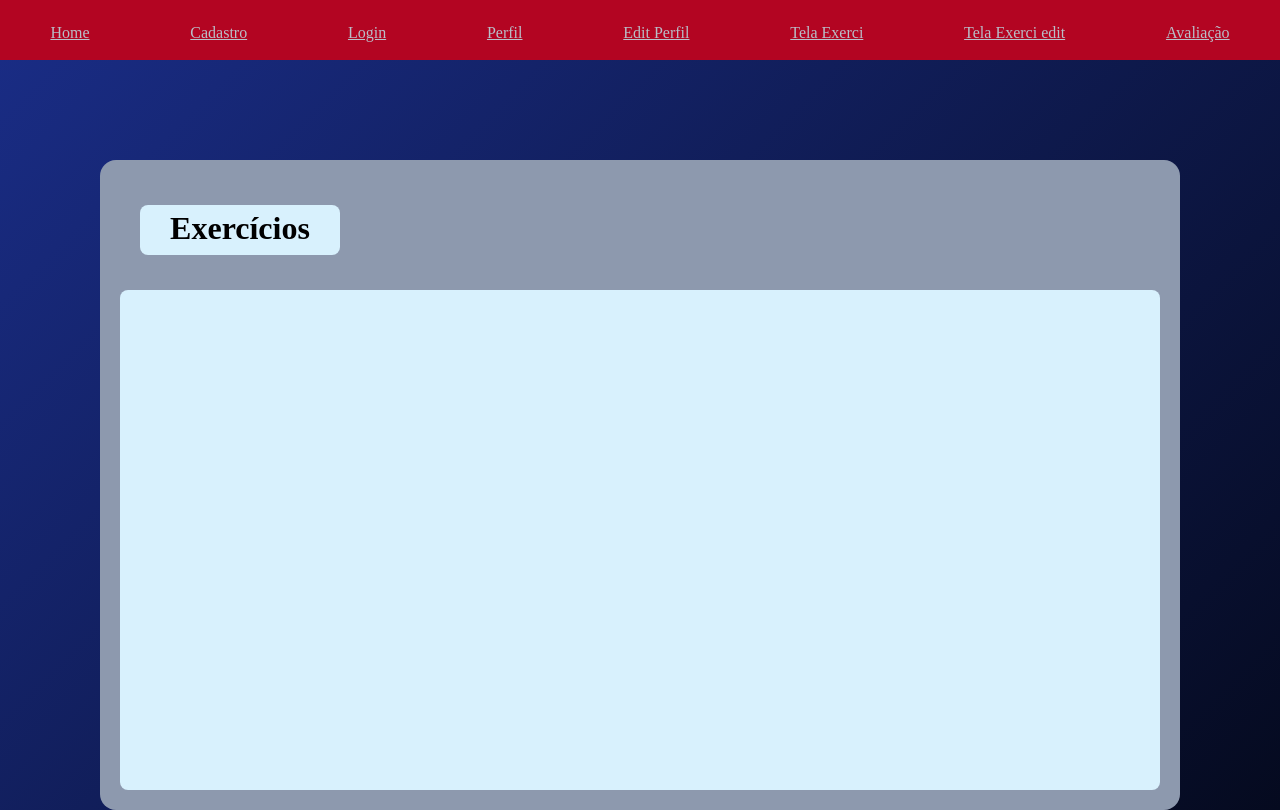
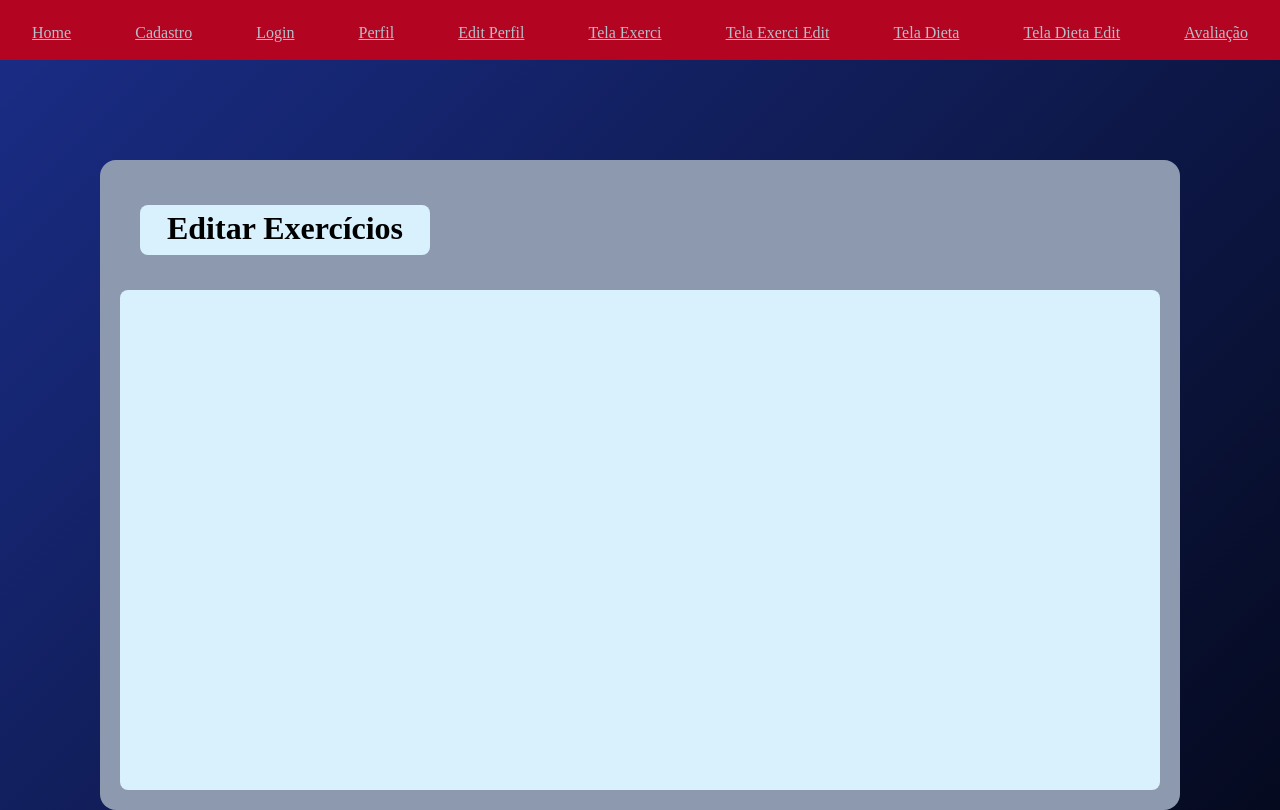
Before and after one commit to GuilhermeZamboni32/Rep-S.A, a React (Vite) app in the folder VidaFit/: page /telaexeredit in a window 1280 px wide. Shown: the top 810 px of the page. Built offline with nearby package versions, Linux system fonts and the light colour scheme.

Commit message:
Novas telas

```diff
--- a/VidaFit/src/Components/Navbar.jsx
+++ b/VidaFit/src/Components/Navbar.jsx
@@ -11,7 +11,9 @@ function Navbar() {
         <Link className="texto" to="/perfil">Perfil</Link>
         <Link className="texto" to="/editperfil">Edit Perfil</Link>
         <Link className="texto" to="/telaexer">Tela Exerci</Link>
-        <Link className="texto" to="/telaexeredit">Tela Exerci edit</Link>
+        <Link className="texto" to="/telaexeredit">Tela Exerci Edit</Link>
+        <Link className="texto" to="/teladieta">Tela Dieta</Link>
+        <Link className="texto" to="/teladietaedit">Tela Dieta Edit</Link>
         <Link className="texto" to="/Avaliacao">Avaliação</Link>
 
     </div>
--- a/VidaFit/src/pages/Avaliacao.jsx
+++ b/VidaFit/src/pages/Avaliacao.jsx
@@ -14,7 +14,7 @@ function Avaliacao() {
         <div className="div-grupo-usuario-Ava">
 
           <div className='div-img'>
-          {/*<img className='img' src="foto-rock.jpg" alt="" />*/}
+          <img className='img' src="foto-rock.jpg" alt="" />
           </div>
 
           <div className="espaco"></div>
--- a/VidaFit/src/pages/Perfil.css
+++ b/VidaFit/src/pages/Perfil.css
@@ -122,6 +122,8 @@
 }
 
 
+
+
   .div-grupo-exercicio, .div-grupo-dieta {
     background: var(--BrancoP2);
     padding: 15px;
--- a/VidaFit/src/pages/Perfil.jsx
+++ b/VidaFit/src/pages/Perfil.jsx
@@ -28,6 +28,8 @@ function Perfil() {
 
               <button className='button-perfil'>Editar</button>
           </div>
+
+
 
 
 
--- /dev/null
+++ b/VidaFit/src/pages/TelaDieta.jsx
@@ -0,0 +1,36 @@
+import { Link } from 'react-router-dom'
+import Navbar from '../Components/Navbar'
+import React from 'react'
+
+function TelaDieta() {
+  return (
+    <div className='container-exer'>
+         <Navbar />
+
+         <div className='div-grup-exer'>
+          <div className='div-topo'>
+
+            <div className='topo-es'>
+              <h1 className='texto-exer'>Dietas</h1>
+            </div>
+
+            <div className='topo-me'></div>
+
+            <div className='topo-di'>
+              <button className='butoon-voltar'>
+                <h1 className='texto-exer'>Voltar</h1>
+                </button>
+            </div>
+
+          </div>
+          <div className='div-baixo'>
+
+          </div>
+
+
+         </div>
+    </div>
+  )
+}
+
+export default TelaDieta
--- /dev/null
+++ b/VidaFit/src/pages/TelaDietaEdit.jsx
@@ -0,0 +1,37 @@
+import { Link } from 'react-router-dom'
+import Navbar from '../Components/Navbar'
+import React from 'react'
+
+function TelaDietaEdit() {
+  return (
+    <div className='container-exer-edit'>
+    <Navbar />
+
+    <div className='div-grup-exer-edit'>
+     <div className='div-topo-edit'>
+
+       <div className='topo-es-edit'>
+         <h1 className='texto-exer-edit'>Editar Dieta</h1>
+       </div>
+
+       <div className='topo-me-edit'></div>
+
+       <div className='topo-di-edit'>
+         <button className='butoon-voltar-edit'>
+           <h1 className='texto-exer-edit'>Voltar</h1>
+           </button>
+       </div>
+
+     </div>
+     <div className='div-baixo-edit'>
+
+     </div>
+
+
+    </div>
+</div>
+
+  )
+}
+
+export default TelaDietaEdit
--- a/VidaFit/src/pages/TelaExerEdit.css
+++ b/VidaFit/src/pages/TelaExerEdit.css
@@ -66,7 +66,7 @@
 }
 .topo-es-edit{
     background-color: var(--BrancoP2);
-    width: 200px;
+    width: 290px;
     height: 50px;
     margin: 20px;
     border-radius: 8px;
--- a/VidaFit/src/pages/TelaExerEdit.jsx
+++ b/VidaFit/src/pages/TelaExerEdit.jsx
@@ -11,7 +11,7 @@ function TelaExerEdit() {
           <div className='div-topo-edit'>
 
             <div className='topo-es-edit'>
-              <h1 className='texto-exer-edit'>Exercícios</h1>
+              <h1 className='texto-exer-edit'>Editar Exercícios</h1>
             </div>
 
             <div className='topo-me-edit'></div>
--- a/VidaFit/src/routers/Router.jsx
+++ b/VidaFit/src/routers/Router.jsx
@@ -7,6 +7,8 @@ import EditPerfil from "../pages/EditPerfil";
 import TelaExer from "../pages/TelaExer";
 import TelaExerEdit from "../pages/TelaExerEdit";
 import Avaliacao from "../pages/Avaliacao";
+import TelaDieta from "../pages/TelaDieta";
+import TelaDietaEdit from "../pages/TelaDietaEdit";
 //import Profissionais from "../pages/Profissionais";
 
 const router = createBrowserRouter([
@@ -17,6 +19,8 @@ const router = createBrowserRouter([
     {path: "/editperfil", element: <EditPerfil />},
     {path: "/telaexer", element: <TelaExer />},
     {path: "/telaexeredit", element: <TelaExerEdit />},
+    {path: "/teladieta", element: <TelaDieta />},
+    {path: "/teladietaedit", element: <TelaDietaEdit />},
 //  {path: "/profissionais", element: <Profissionais />},
     {path: "/avaliacao", element: <Avaliacao />},
 ])
```
Also changed, not shown: VidaFit/public/EcYYkgxWAAEkEO4.jpg (added), VidaFit/src/pages/TelaDieta.css (added), VidaFit/src/pages/TelaDietaEdit.css (added).
